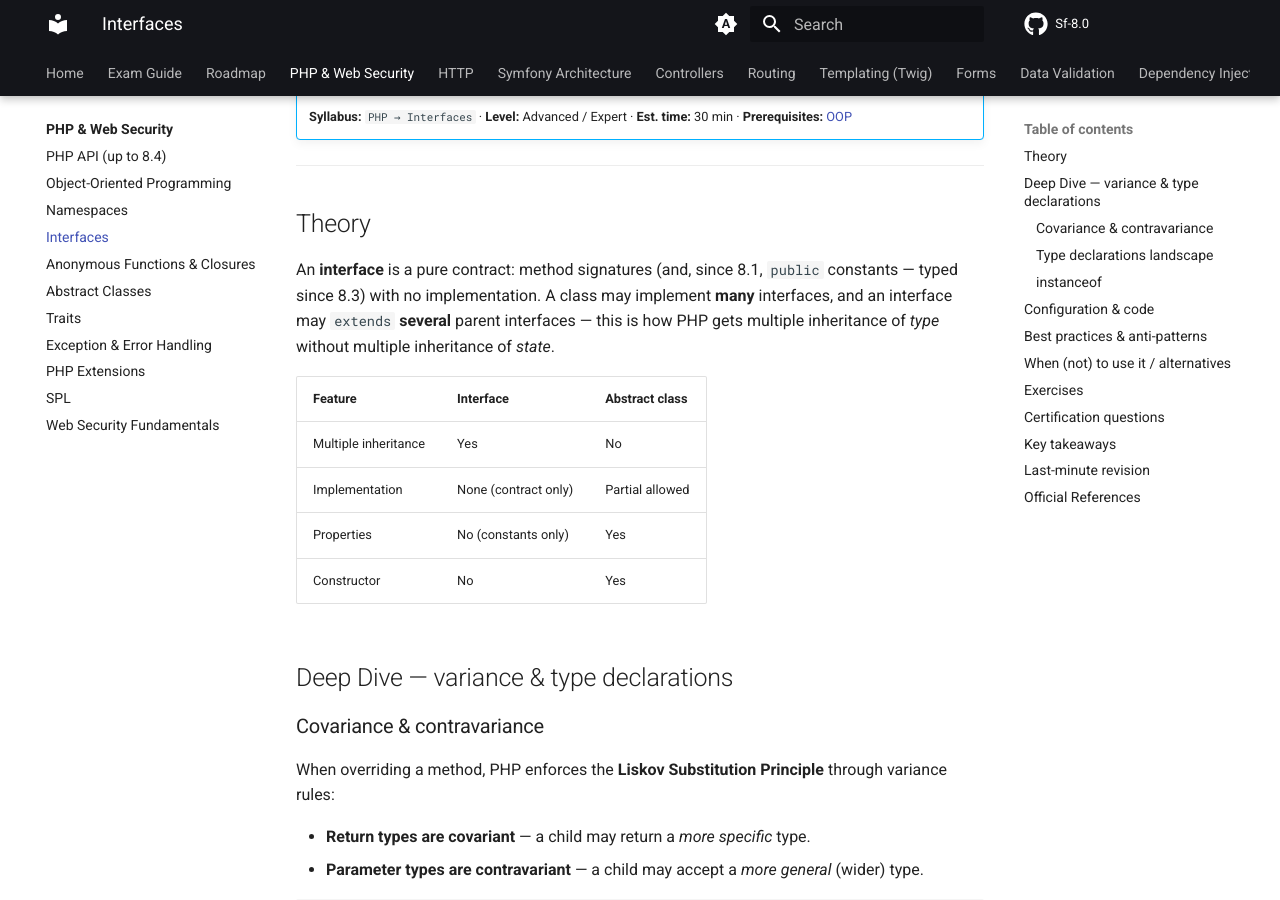
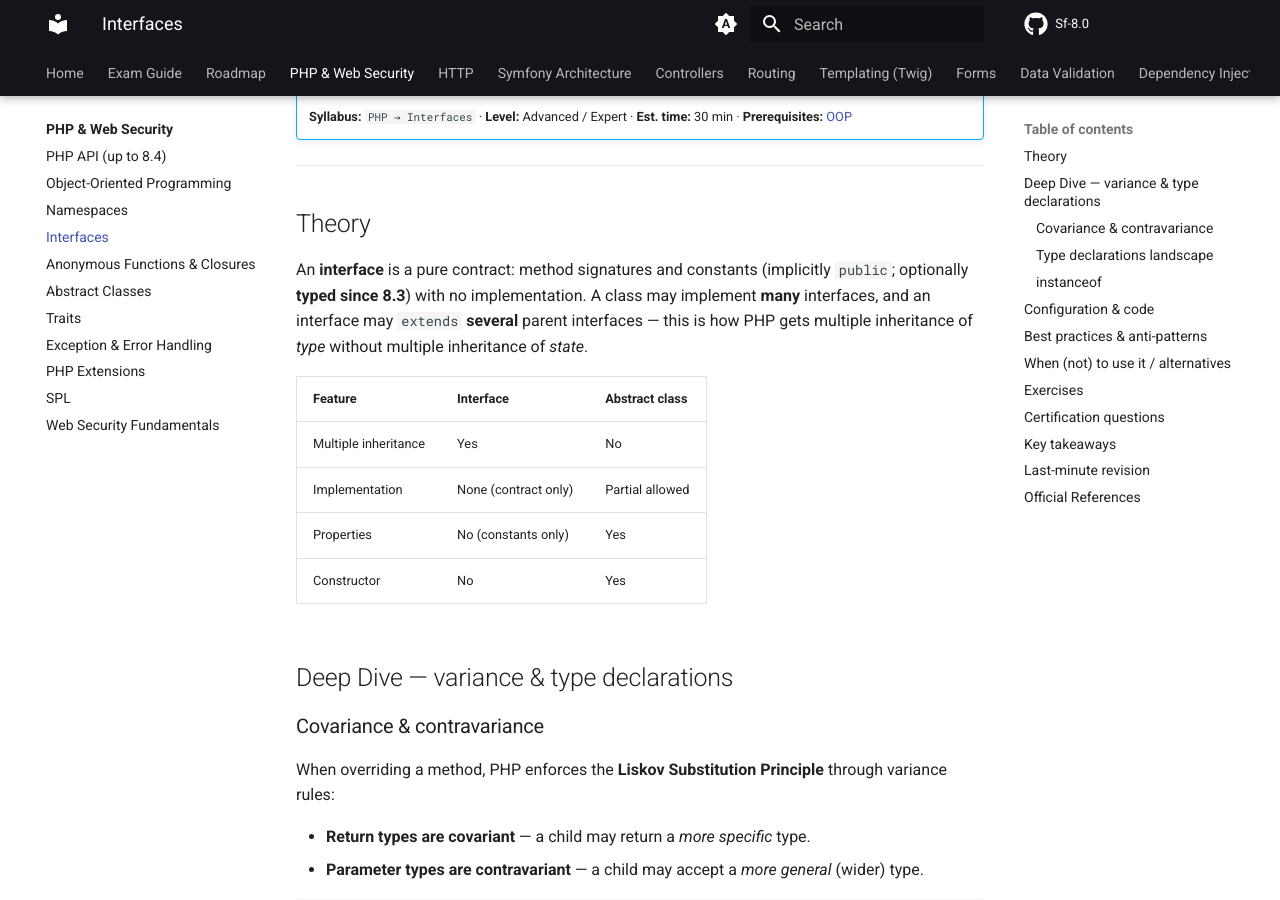
Before and after one commit to jasseryah-mazars/Sf-8.0, an MkDocs documentation site: the page built from docs/php-web-security/interfaces.md, in a window 1280 px wide and 900 px high, scrolled down 436 px. Built offline with MkDocs 1.6.1 and Material for MkDocs 9.7.7, drawn with Linux system fonts in a browser that asks for light colours; comment, search, counter and statistics services are not loaded; the version menu is left out.

Commit message:
docs: resolve flagged fact-check items from enhancement pass
- twig/syntax: fix operator precedence (comparison binds tighter than bitwise)
- php-web-security/interfaces: interface constants are always public (not 'since 8.1')
- php-web-security/php-api: reword property-hook backing-value phrasing (no $field)
- validation/built-in-constraints: Choice callback must return scalars, not enum instances
- miscellaneous/cache: ?array &$metadata (PHP 8.4 explicit-nullable)
- console/options-arguments: rename example option to avoid global --ansi collision

All gates green: php -l (297), quiz (534), audit (154/154), mkdocs --strict.

Co-Authored-By: Claude Opus 4.8 <noreply@anthropic.com>
Claude-Session: https://claude.ai/code/session_01JZmgF9DXThim3UADm1BKVL

```diff
--- a/docs/php-web-security/interfaces.md
+++ b/docs/php-web-security/interfaces.md
@@ -21,8 +21,8 @@
 
 ## Theory
 
-An **interface** is a pure contract: method signatures (and, since 8.1, `public`
-constants — typed since 8.3) with no implementation. A class may implement
+An **interface** is a pure contract: method signatures and constants (implicitly
+`public`; optionally **typed since 8.3**) with no implementation. A class may implement
 **many** interfaces, and an interface may `extends` **several** parent
 interfaces — this is how PHP gets multiple inheritance of *type* without
 multiple inheritance of *state*.
```
Also changed, not shown: docs/console/options-arguments.md (+2 -2 lines), docs/miscellaneous/cache.md (+1 -1 lines), docs/php-web-security/php-api.md (+2 -1 lines), docs/twig/syntax.md (+1 -1 lines), docs/validation/built-in-constraints.md (+2 -1 lines).
